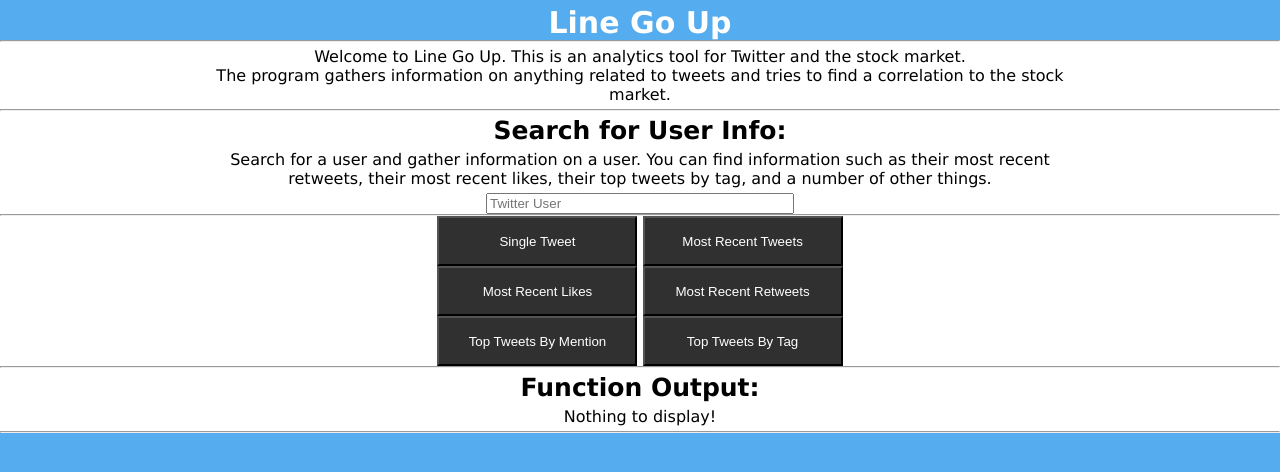
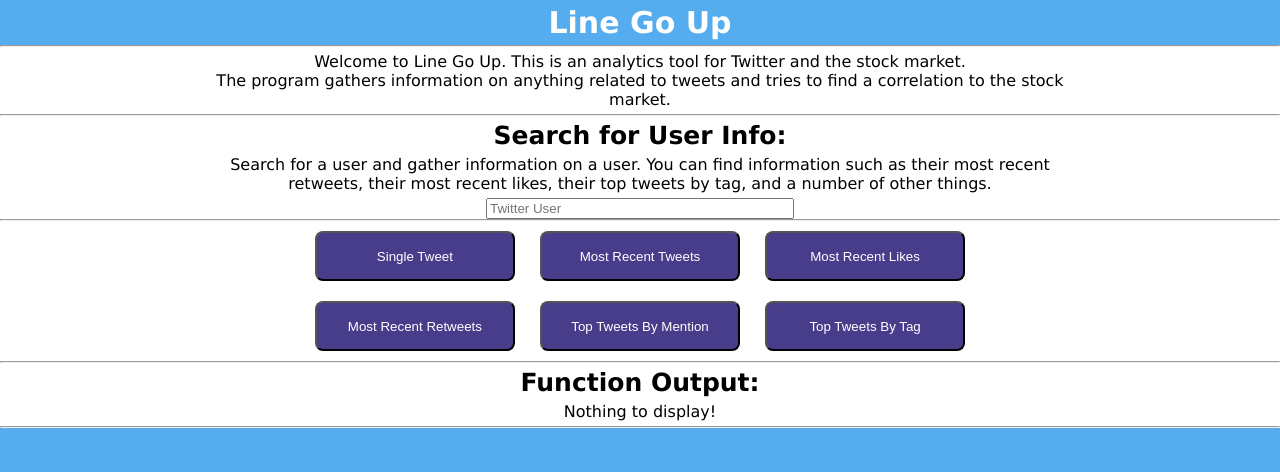
Before and after one commit to harvp/LineGoUp, a plain HTML site: page index.html in a window 1280 px wide. Drawn offline with Linux system fonts and the light colour scheme.

Commit message:
Add button class

```diff
--- a/index.html
+++ b/index.html
@@ -3,8 +3,8 @@
 Colors Used:
 Twitter Blue: #55ACEE
 Black: #000000
-Dark Gray: #303030
 White: #FFFFFF
+Dark Slate Blue: #483D8B
 -->
 
 <html lang = "en-us">
@@ -36,6 +36,7 @@
 				margin: 0px;
 				background: #55ACEE;
 				color: #FFFFFF;
+				border-bottom: solid 5px #55ACEE;
 			}
 
 			h1
@@ -68,10 +69,20 @@
 			{
 				text-align: center;
 			}
+
+			.button
+			{
+				background: #483D8B;
+				color: #FFFFFF;
+				height: 50px;
+				width: 200px;
+				border-radius: 8px;
+				margin: 10px;
+			}
 		</style>
 	</head>
 	<body>
-		<section class = "pageHeader"> <!-- Page Headder -->
+		<section class = "pageHeader"> <!-- Page Header -->
 			<h1> Line Go Up </h1>
 		</section>
 		<hr>
@@ -97,19 +108,18 @@
 			</form>
 			<hr>
 			<form>
-				<input id = "goButton" type = "button" value = "Single Tweet" style="background:#303030; color:#FFFFFF; height:50px; width:200px;" onclick = "getSingleTweet()" \>
+				<input id = "goButton" type = "button" value = "Single Tweet" class = "button" onclick = "getSingleTweet()" \>
 
-				<input id = "goButton" type = "button" value = "Most Recent Tweets" style="background:#303030; color:#FFFFFF; height:50px; width:200px;" onclick = "getRecentByAccChron()" \>
+				<input id = "goButton" type = "button" value = "Most Recent Tweets" class = "button" onclick = "getRecentByAccChron()" \>
+
+				<input id = "goButton" type = "button" value = "Most Recent Likes" class = "button" onclick = "getRecentByAccLikes()" \>
 			</form>
 			<form>
-				<input id = "goButton" type = "button" value = "Most Recent Likes" style="background:#303030; color:#FFFFFF; height:50px; width:200px" onclick = "getRecentByAccLikes()" \>
+				<input id = "goButton" type = "button" value = "Most Recent Retweets" class = "button" onclick = "getRecentByAccRetweets()" \>
 
-				<input id = "goButton" type = "button" value = "Most Recent Retweets" style="background:#303030; color:#FFFFFF; height:50px; width:200px" onclick = "getRecentByAccRetweets()"\>
-			</form>
-			<form>
-				<input id = "goButton" type = "button" value = "Top Tweets By Mention" style="background:#303030; color:#FFFFFF; height:50px; width:200px" onclick = "getTopTweetsByMention()"\>
+				<input id = "goButton" type = "button" value = "Top Tweets By Mention" class = "button" onclick = "getTopTweetsByMention()" \>
 
-				<input id = "goButton" type = "button" value = "Top Tweets By Tag" style="background:#303030; color:#FFFFFF; height:50px; width:200px" onclick = "getTopTweetsByTag()"\>
+				<input id = "goButton" type = "button" value = "Top Tweets By Tag" class = "button" onclick = "getTopTweetsByTag()" \>
 			</form>
 		</section>
 		<hr>
```
